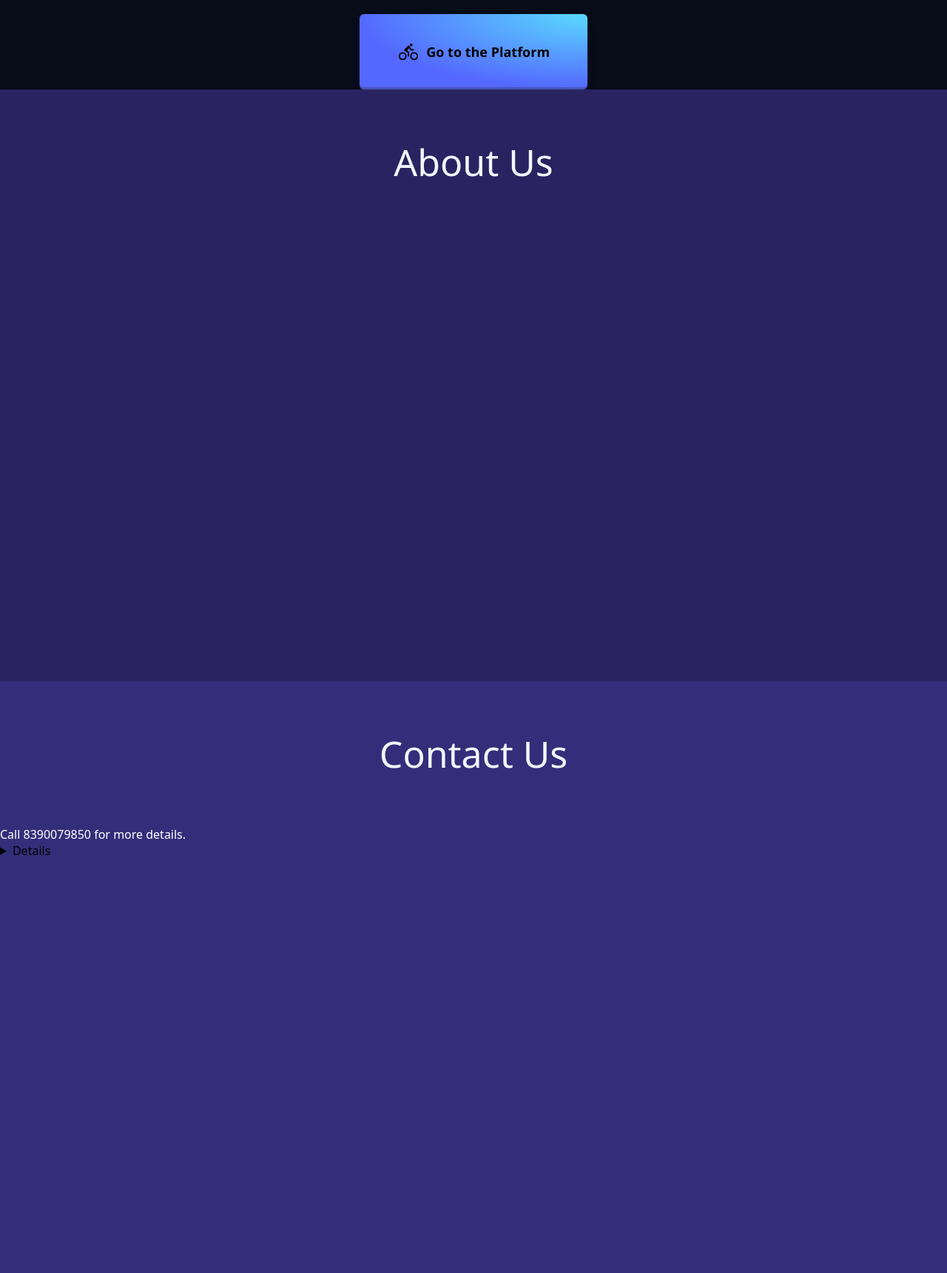
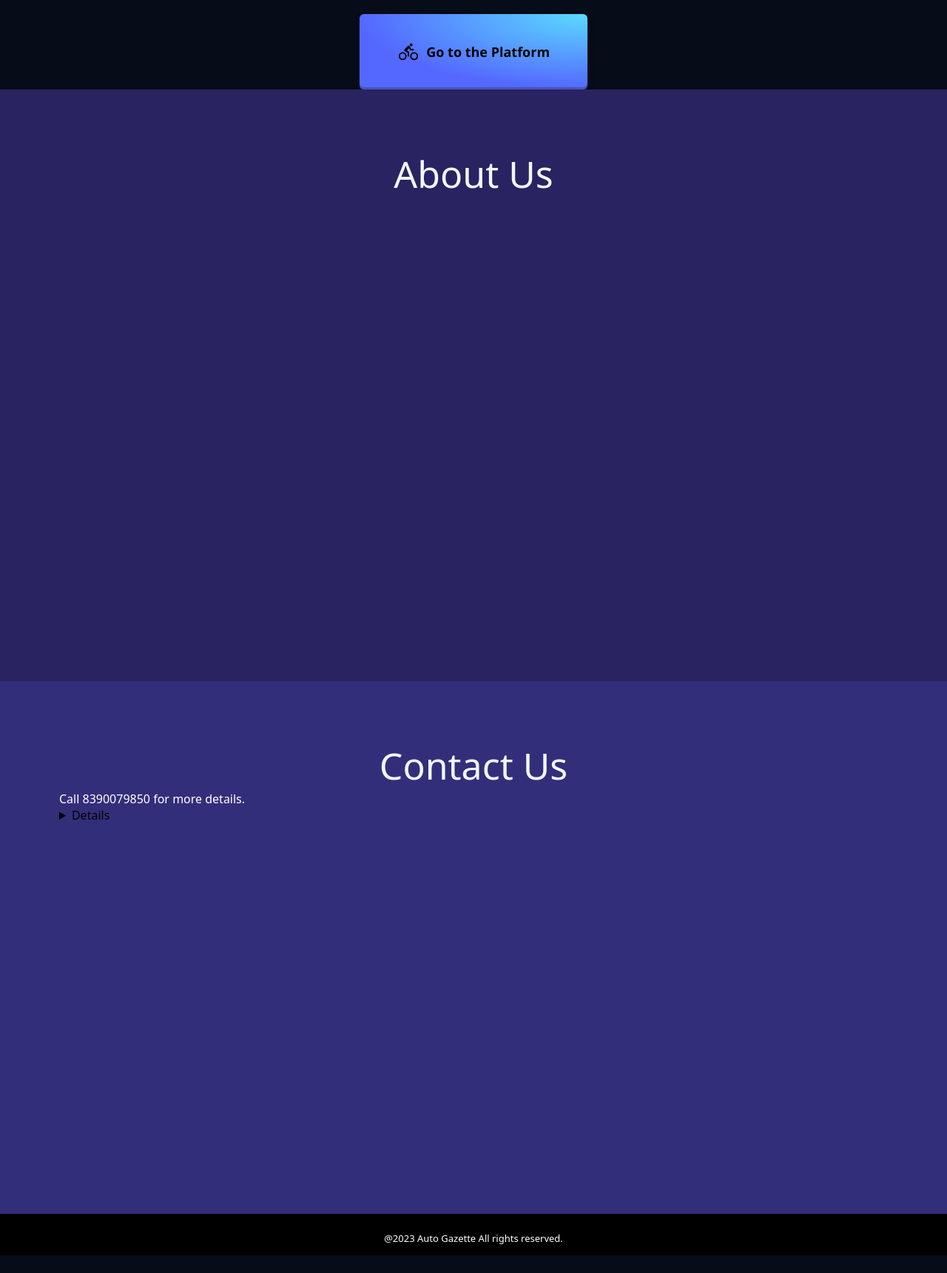
Before and after one commit to PrathameshSurve/Vehicle-Registration-System-Using-Blockchain, a PHP site: page /home.html in a window 1280 px wide. Shown: the part 1067-2788 px from the top of the page at 74% size. After the commit the page ends 2764 px from the top, so only its background shows below. Run offline with PHP 8.4, Linux system fonts and the light colour scheme.

Commit message:
6-2-23 added

```diff
--- a/home.css
+++ b/home.css
@@ -185,7 +185,7 @@
 
    .aboutus{
     align-items: center;
-    padding: 5%;
+    padding: 10vh;
   }
 
   .aboutus .heading1{
@@ -196,23 +196,33 @@
 
   .container2 {
     background-color: rgb(51, 46, 122);
-    min-height: 100vh;
+    min-height: 90vh;
     width: 100%;
   }
 
    .contactus{
     align-items: center;
+    padding: 10vh;
   }
 
-  .heading2{
+  .contactus .heading2{
     text-align: center;
     color: aliceblue;
     font-size: 50px;
-    padding: 5%;
+  }
+
+  .footer{
+    text-align: center;
+    background-color: #000;
+    width: 100%;
+    min-height: 7vh;
+    padding-top: 3vh;
+    color: #fff;
+    font-size: small;
   }
 
 
-  /*Resizing screen////////////////////////////////////////////////////////////*/
+  /*/////////////////////////Resizing screen////////////////////////////////////////////////////////////*/
 
 
   @media screen and (max-width:680px) {
@@ -273,6 +283,8 @@
     .animateGIF{
       display: none;
     }
+
+
 
   }
 
--- a/home.html
+++ b/home.html
@@ -36,22 +36,20 @@
       <div class="line3"></div>
     </div>
   </nav>
-
-
-
-    <div class="heading">
+  <div class="heading">
       <div class="text-title">Vehicle Registration<div class="text-subtitle">made easy Via</div>
         <span class="text-main">{Blockchain}</span>.
       </div>
-    </div>
-    <div>
+  </div>
+  <div>
       <img src="images/blkchn2.png" class="animateGIF glowanime">
-    </div>
+  </div>
 
     <button type="submit" id="mainBtn" class="pltfrmbtn"><img class="icon" src="images/bicycle.svg" />
       <pre style="font-family: 'Segoe UI', Tahoma, Geneva, Verdana, sans-serif;">  Go to the Platform</pre>
     </button>
   </div>
+
 
   <!--Second page-->
   <div class="container1" id="about">
@@ -60,6 +58,7 @@
 
     </div>
   </div>
+
 
   <!--Third page-->
 
@@ -73,6 +72,7 @@
 
 
 
+
   <!--JScripts-->
 
   <script src="app.js"></script>
@@ -83,6 +83,16 @@
   <!--Fourth page-->
 
 
+  <!--//////////////////////////////////////////////Fooooooooooooooooterr////////////////////////-->
+
+
+<div class="footer">
+  <section>
+    @2023 Auto Gazette All rights reserved.
+  </section>
+
+
+</div>
 
 
 </body>
--- a/register.css
+++ b/register.css
@@ -31,7 +31,7 @@ body{
   left: 0;
   bottom: 0;
   height: 3px;
-  width: 30px;
+  width: 20px;
   border-radius: 5px;
   background: linear-gradient(135deg, #71b7e6, #9b59b6);
 }
--- a/register.html
+++ b/register.html
@@ -9,7 +9,7 @@
    </head>
 <body>
   <div class="container">
-    <div class="title">Registration</div>
+    <div class="title">Sign Up!</div>
     <div class="content">
       <form action="#">
         <div class="user-details">
```
